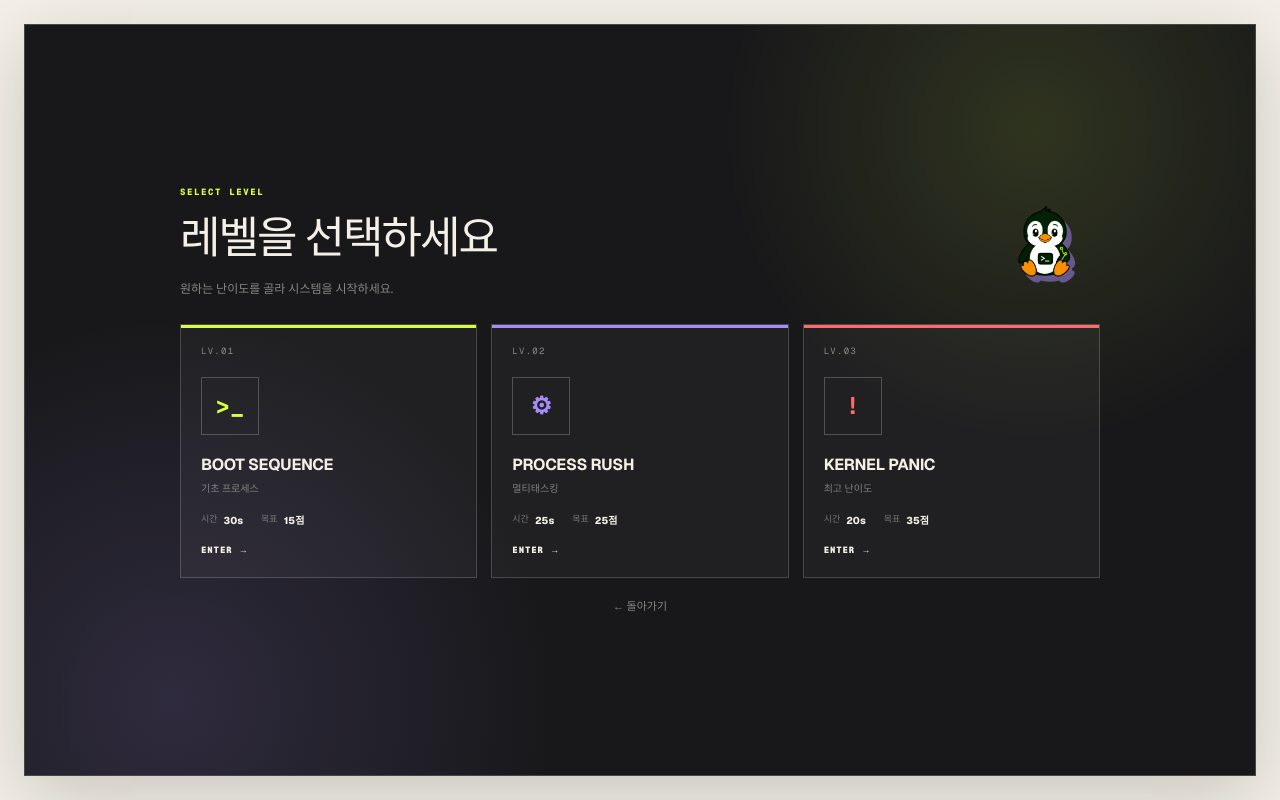
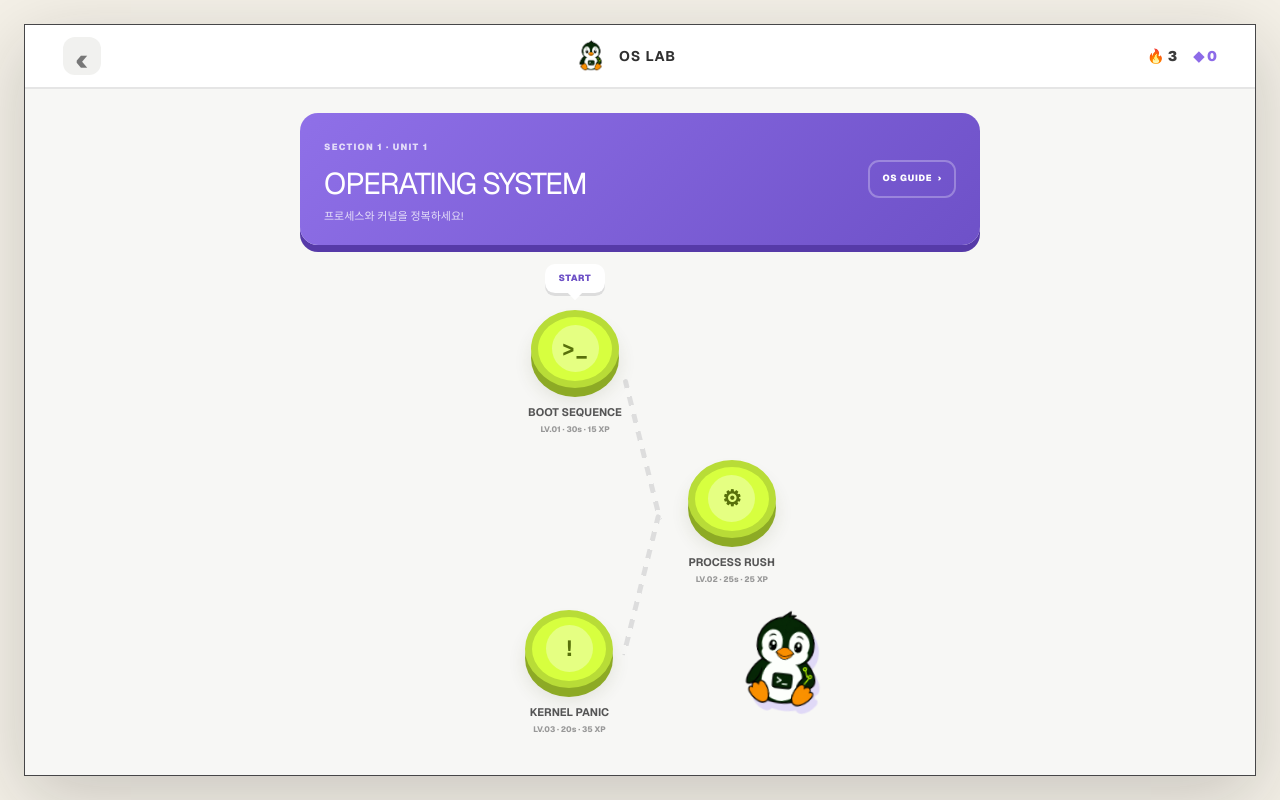
Before and after one commit to nguyenthingocduyen0405/os-lab-gamification, a Next.js app: page / in a window 1280 px wide. Both pictures are taken after a click on the button "시작하기". Built offline with nearby package versions, Linux system fonts and the light colour scheme.

Commit message:
Redesign levels as guided learning path

```diff
--- a/app/page.tsx
+++ b/app/page.tsx
@@ -73,20 +73,30 @@ export default function Home() {
           <div><span>시간</span><strong>{timeLeft}s</strong></div>
           <div className="hud-progress"><span style={{ width: ((timeLeft / currentLevel.seconds) * 100) + "%" }} /></div>
         </div>}
-        {status === "levels" && <div className="game-overlay level-select">
-          <div className="level-heading">
-            <div><p>SELECT LEVEL</p><h2>레벨을 선택하세요</h2><span>원하는 난이도를 골라 시스템을 시작하세요.</span></div>
-            <img src="/os-penguin.png" alt="" aria-hidden="true" />
+        {status === "levels" && <div className="game-overlay duo-level">
+          <nav className="path-topbar">
+            <button onClick={(e) => { e.stopPropagation(); setStatus("ready"); }} aria-label="Quay lại">‹</button>
+            <div className="path-brand"><img src="/os-penguin.png" alt="" /><strong>OS LAB</strong></div>
+            <div className="path-stats"><span title="Chuỗi ngày">🔥 <b>3</b></span><span title="Kỷ lục">◆ <b>{best}</b></span></div>
+          </nav>
+          <div className="path-scroll">
+            <header className="unit-banner">
+              <div><small>SECTION 1 · UNIT 1</small><h2>OPERATING SYSTEM</h2><p>프로세스와 커널을 정복하세요!</p></div>
+              <span>OS GUIDE&nbsp; ›</span>
+            </header>
+            <div className="lesson-path">
+              <div className="path-line" aria-hidden="true" />
+              {LEVELS.map((level, index) => {
+                const completed = best >= level.goal;
+                return <button key={level.number} className={"lesson-node node-" + (index + 1) + (completed ? " completed" : "") + (index === selectedLevel ? " current" : "")} onClick={(e) => { e.stopPropagation(); beginGame(index); }} aria-label={level.name + ", " + level.seconds + " giây"}>
+                  {index === selectedLevel && <span className="start-bubble">START</span>}
+                  <span className="node-circle"><b>{completed ? "✓" : level.icon}</b></span>
+                  <span className="node-copy"><strong>{level.name}</strong><small>LV.{level.number} · {level.seconds}s · {level.goal} XP</small></span>
+                </button>;
+              })}
+              <img className="path-mascot" src="/os-penguin.png" alt="Chim cánh cụt OS Lab cổ vũ" />
+            </div>
           </div>
-          <div className="level-grid">
-            {LEVELS.map((level, index) => <button key={level.number} className={"level-card level-" + (index + 1)} onClick={(e) => { e.stopPropagation(); beginGame(index); }}>
-              <span className="level-number">LV.{level.number}</span><strong className="level-icon">{level.icon}</strong>
-              <div><b>{level.name}</b><small>{level.korean}</small></div>
-              <dl><div><dt>시간</dt><dd>{level.seconds}s</dd></div><div><dt>목표</dt><dd>{level.goal}점</dd></div></dl>
-              <span className="level-enter">ENTER →</span>
-            </button>)}
-          </div>
-          <button className="level-back" onClick={(e) => { e.stopPropagation(); setStatus("ready"); }}>← 돌아가기</button>
         </div>}
         {status === "playing" && <>
           <button ref={targetRef} className={"star-target " + (target.rare ? "rare" : "")} style={{ left: target.x + "%", top: target.y + "%", animationDuration: speed + "s" }} onClick={catchStar} aria-label={target.rare ? "Bắt sao vàng, được 3 điểm" : "Bắt ngôi sao"}><span>{target.rare ? "★" : "✦"}</span></button>
```
Also changed, not shown: app/globals.css.
